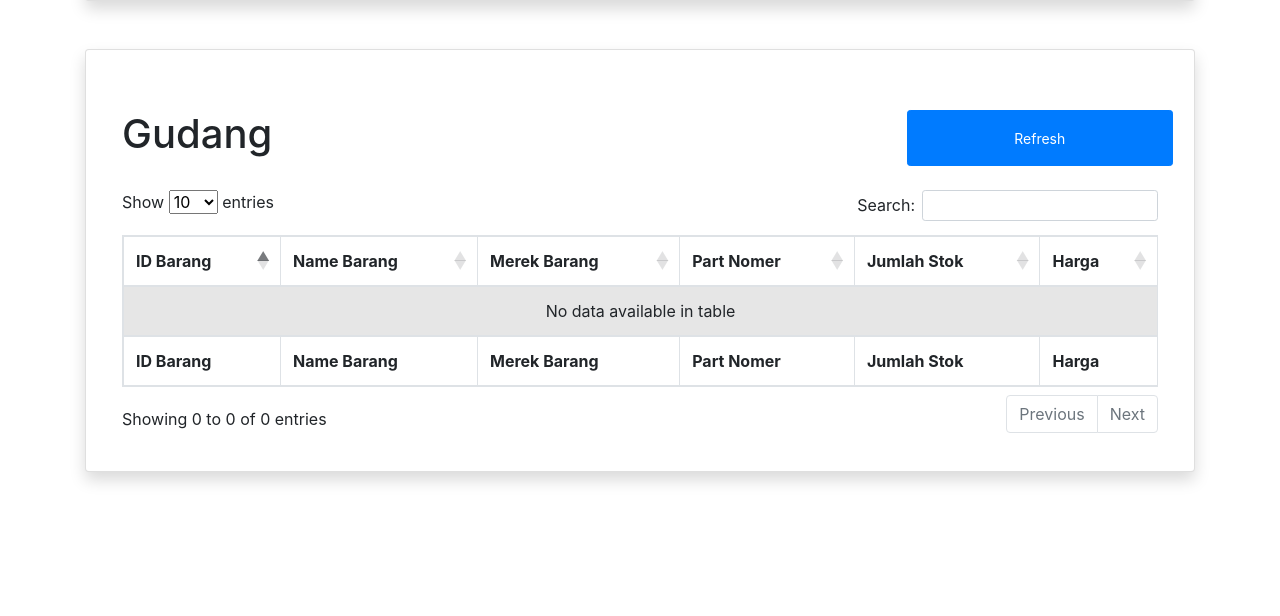
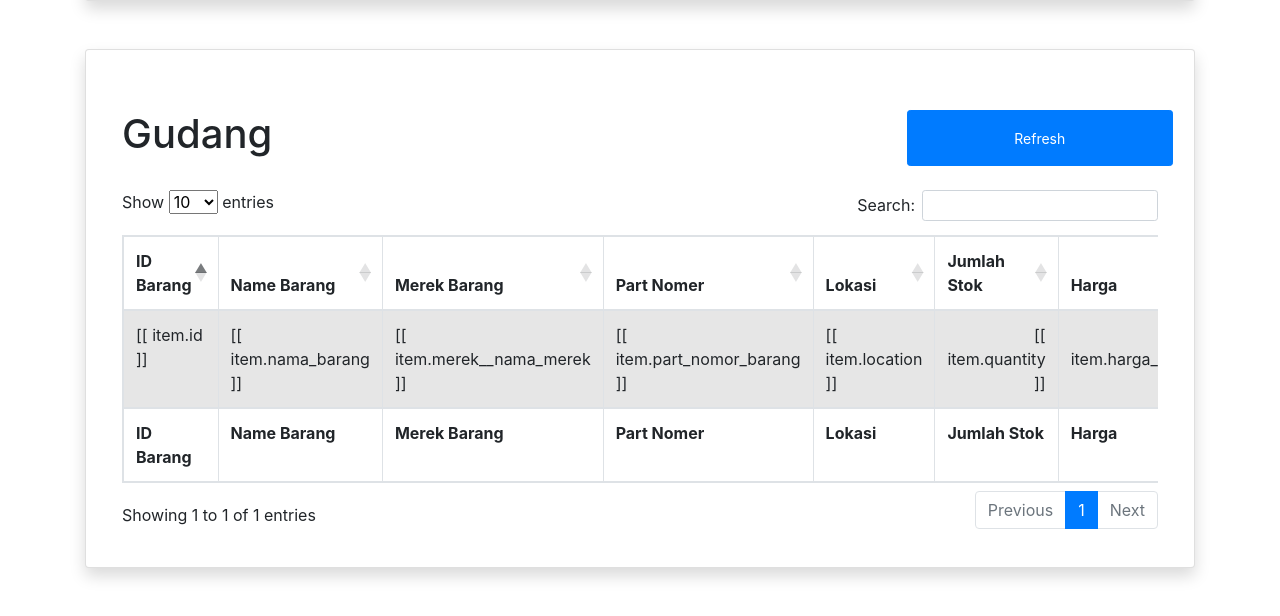
Before and after one commit to madeyoga/CGM-App, a Django app: page /gudang/ in a window 1280 px wide. Shown: the part 997-1613 px from the top of the page. Before the commit the page ends 1480 px from the top, so only its background shows below. Run offline with Django 3.2, Linux system fonts and the light colour scheme; the visitor is signed in with stand-in values (Sample User, id 1); data that the repository does not hold is empty; some libraries are stand-ins or nearby versions.

Commit message:
Add location column

```diff
--- a/CGM_App/webclient/templates/webclient/webclient_gudang.html
+++ b/CGM_App/webclient/templates/webclient/webclient_gudang.html
@@ -118,6 +118,7 @@
 								<th>Name Barang</th>
 								<th>Merek Barang</th>
 								<th>Part Nomer</th>
+								<th>Lokasi</th>
 								<th>Jumlah Stok</th>
 								<th>Harga</th>
 							</tr>
@@ -128,6 +129,7 @@
 								<td>[[ item.nama_barang ]]</td>
 								<td>[[ item.merek__nama_merek ]]</td>
 								<td>[[ item.part_nomor_barang ]]</td>
+								<td>[[ item.location ]]</td>
 								<td class="dt-body-right">[[ item.quantity ]]</td>
 								<td class="dt-body-right">Rp. [[ item.harga_preview ]]</td>
 							</tr>
@@ -138,6 +140,7 @@
 								<th>Name Barang</th>
 								<th>Merek Barang</th>
 								<th>Part Nomer</th>
+								<th>Lokasi</th>
 								<th>Jumlah Stok</th>
 								<th>Harga</th>
 							</tr>
@@ -248,7 +251,7 @@
 		var initialData = JSON.parse(document.getElementById('initialData').textContent);
 		console.log(initialData);
 	</script>
-	<script src="{% static 'webclient/js/gudang_app.js' %}" type="text/javascript"></script>
+	<script src="{% static 'webclient/js/gudang_app-0.0.2.js' %}" type="text/javascript"></script>
 	<script src="{% static 'webclient/js/gudang_datatables.js' %}" type="text/javascript"></script>
 	<script src="{% static 'webclient/js/jquery.mobile-events.min.js' %}" type="text/javascript"></script>
 {% endblock %}
```
